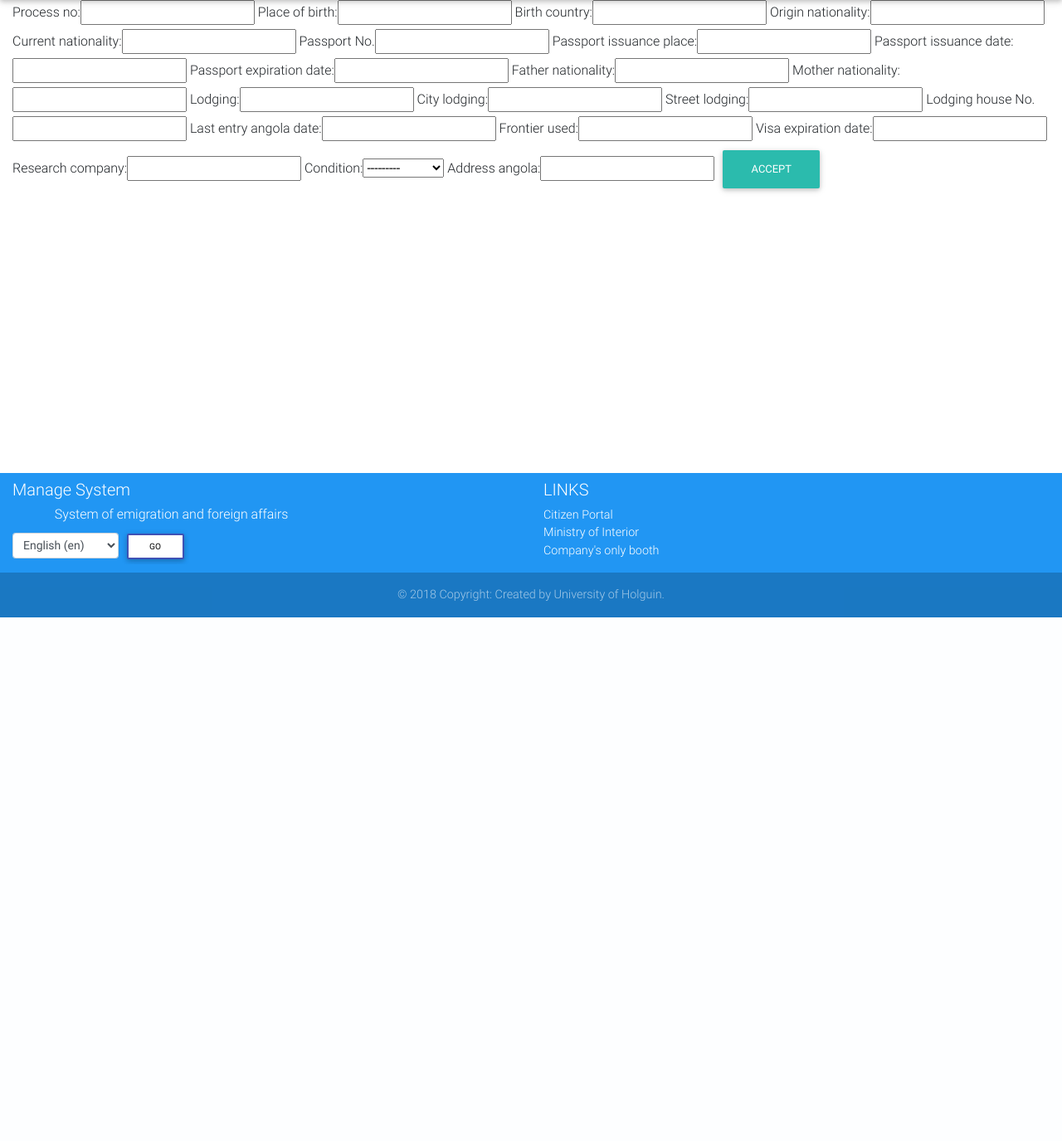
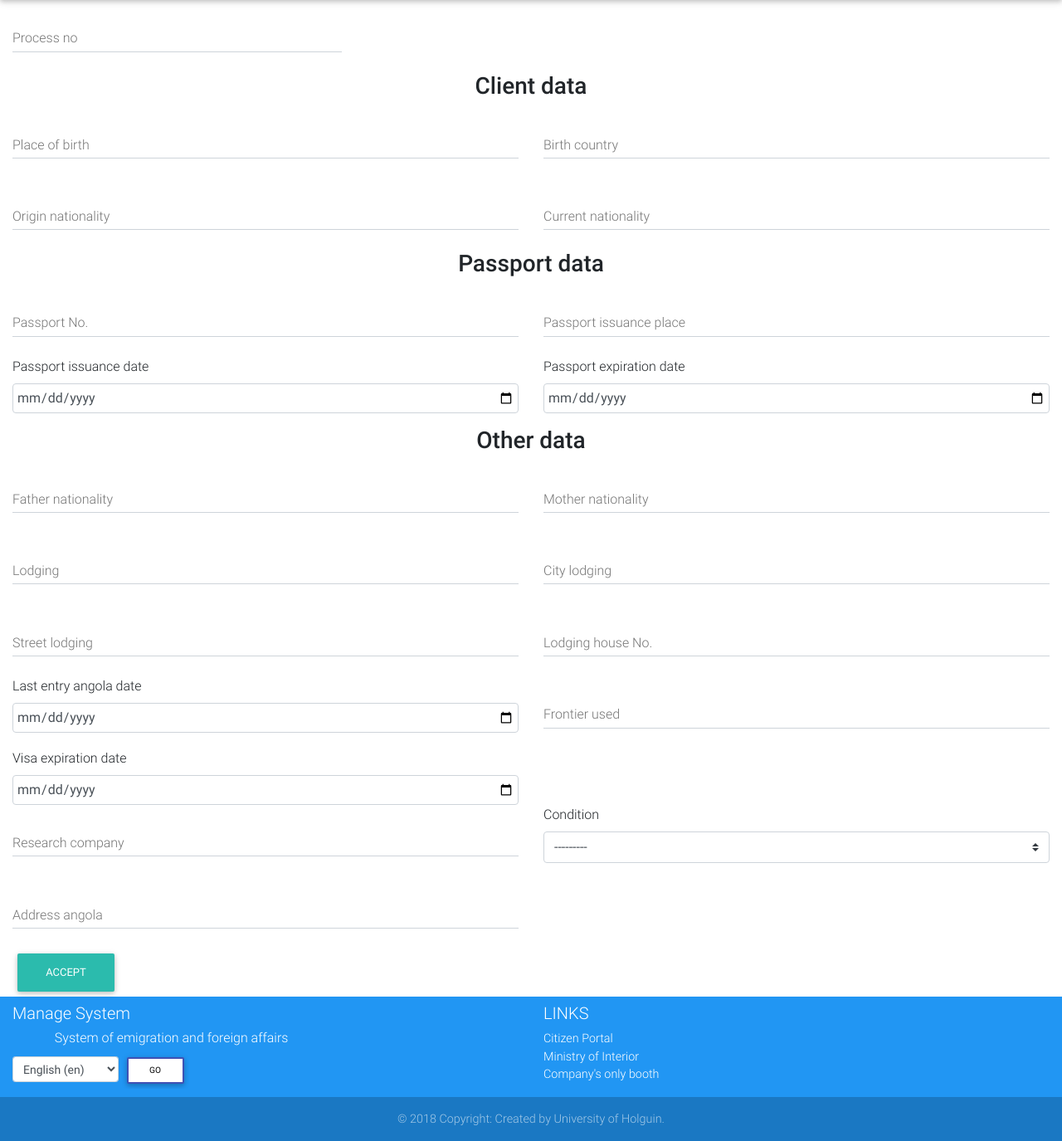
Before and after one commit to ragnarok22/smehla, a Django app: template services/templates/services/privilegedvisa_form.html in a window 1280 px wide. Shown: the part 56-1431 px from the top of the page at 83% size. Before the commit the page ends 800 px from the top, so only its background shows below. Run offline with Django 3.2, Linux system fonts and the light colour scheme; tables that the repository leaves empty hold one stand-in row (values such as "Sample post"); the template is opened without the code that fills it: values that come from a table or form of the project are taken from there, most other values are stand-ins (such as "Sample title", 1, 10 or a date in 2020); some libraries are stand-ins or nearby versions.

Commit message:
arreglando el template de visa privilegiada

```diff
--- a/services/forms.py
+++ b/services/forms.py
@@ -179,6 +179,33 @@ class PrivilegedVisaForm(forms.ModelForm):
     class Meta:
         model = models.PrivilegedVisa
         exclude = ['client', 'status', 'official', 'request_type']
+        widgets = {
+            'process_no': widgets.NumberInput(),
+            # client data
+            'place_of_birth': widgets.TextInput(),
+            'birth_country': widgets.TextInput(),
+            'nationality': widgets.TextInput(),
+            'current_nationality': widgets.TextInput(),
+            # passport data
+            'passport_no': widgets.TextInput(),
+            'passport_issuance_place': widgets.TextInput(),
+            'passport_issuance_date': widgets.DateInput(),
+            'passport_expiration_date': widgets.DateInput(),
+
+            'father_nationality': widgets.TextInput(),
+            'mother_nationality': widgets.TextInput(),
+            'lodging': widgets.TextInput(),
+            'city_lodging': widgets.TextInput(),
+            'street_lodging': widgets.TextInput(),
+            'no_lodging_house': widgets.TextInput(),
+            'last_entry_angola_date': widgets.DateInput(),
+            'frontier': widgets.TextInput(),
+            'visa_expiration_date': widgets.DateInput(),
+
+            'research_company': widgets.TextInput(),
+            'condition': widgets.Select(),
+            'address_angola': widgets.TextInput(),
+        }
 
 
 class StudyVisaForm(forms.ModelForm):
--- a/services/templates/services/privilegedvisa_form.html
+++ b/services/templates/services/privilegedvisa_form.html
@@ -9,8 +9,30 @@
     <div class="container-fluid">
         <form method="post">
             {% csrf_token %}
-            {{ form }}
-            <button class="btn btn-default">{% trans 'Accept' %}</button>
+            {% include 'services/visa_form_template.html' %}
+            <div class="row">
+                <div class="col-12 col-md-6">
+                    <div class="md-form">
+                        {{ form.research_company }}
+                        <label for="{{ form.research_company.id_for_label }}">{{ form.research_company.label }}</label>
+                    </div>
+                </div>
+                <div class="col-12 col-md-6">
+                    <label for="{{ form.condition.id_for_label }}">{{ form.condition.label }}</label>
+                    {{ form.condition }}
+                </div>
+                <div class="col-12 col-md-6">
+                    <div class="md-form">
+                        {{ form.address_angola }}
+                        <label for="{{ form.address_angola.id_for_label }}">{{ form.address_angola.label }}</label>
+                    </div>
+                </div>
+            </div>
+            <div class="row">
+                <div class="col-12">
+                    <button class="btn btn-default">{% trans 'Accept' %}</button>
+                </div>
+            </div>
         </form>
     </div>
 {% endblock %}
```
